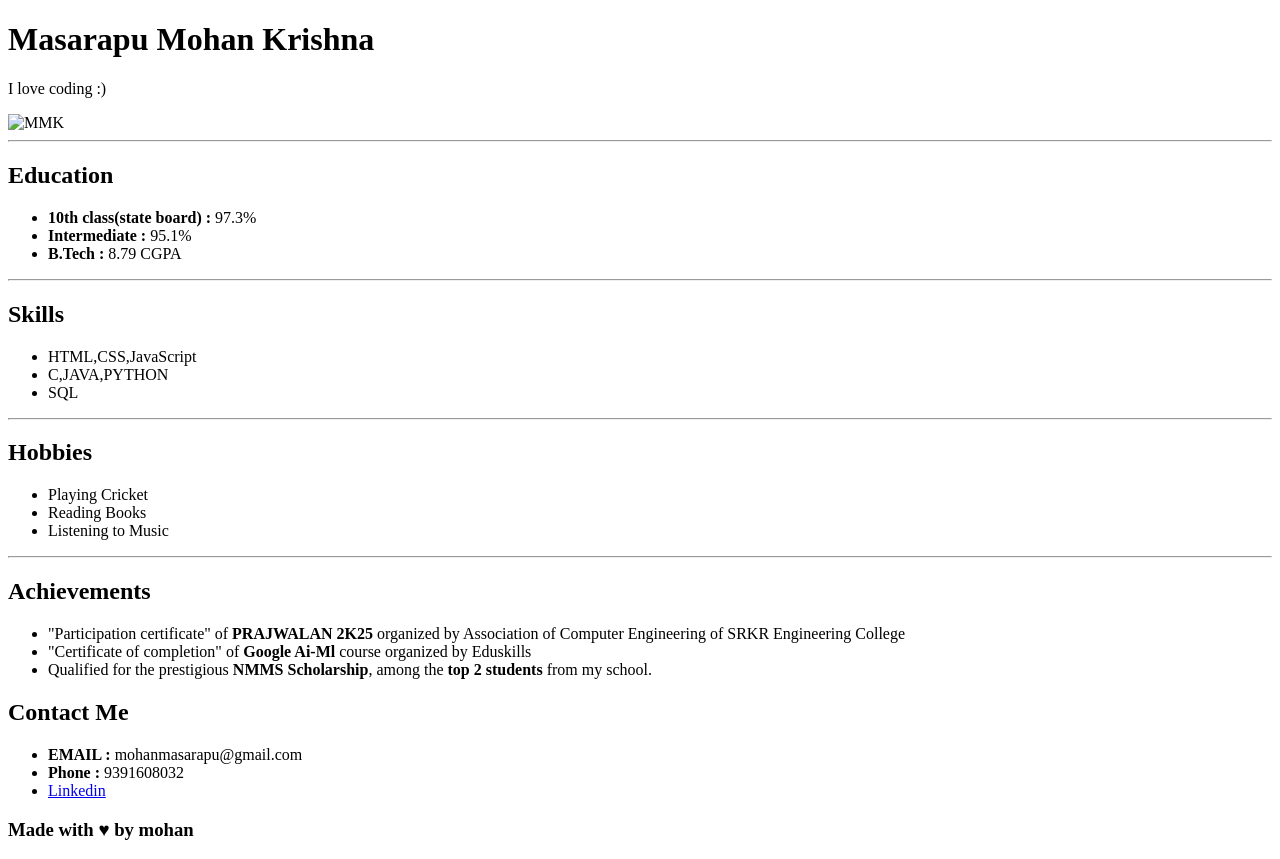
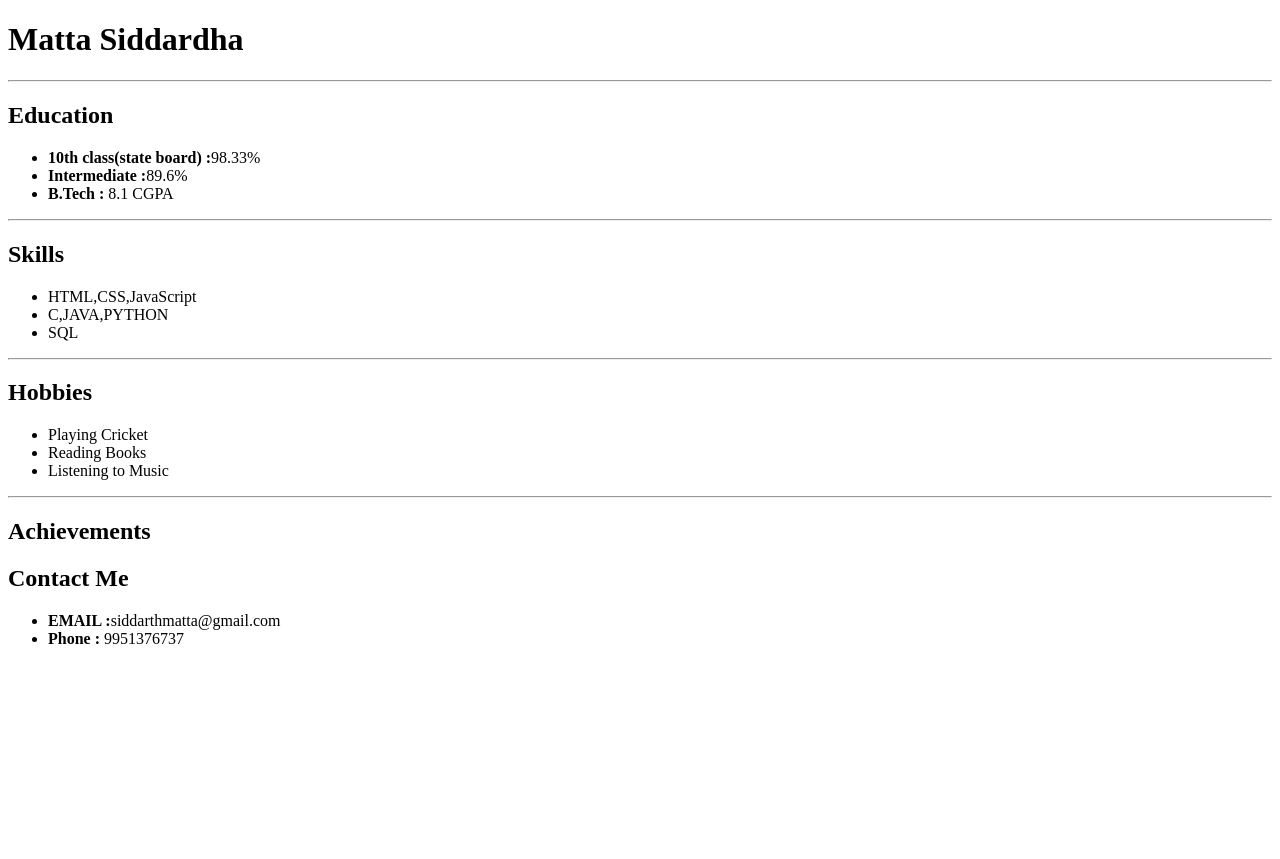
Before and after one commit to siddarthmatta/FSD-2, a plain HTML site: page index.html in a window 1280 px wide. After the commit the page ends 800 px from the top, so only its background shows below. Drawn offline with Linux system fonts and the light colour scheme.

Commit message:
Update index.html

```diff
--- a/index.html
+++ b/index.html
@@ -7,17 +7,15 @@
 </head>
 <body>
     <header>
-        <h1>Masarapu Mohan Krishna</h1>
-        <p>I love coding :)</p>
-        <img src="mohan.jpg" alt="MMK" width="150px" height="150px">
-        <hr>
+        <h1>Matta Siddardha</h1>
+              <hr>
     </header>
     <section>
         <h2>Education</h2>
         <ul>
-            <li><b>10th class(state board) :</b> 97.3%</li>
-            <li><b>Intermediate :</b> 95.1%</li>
-            <li><b>B.Tech :</b> 8.79 CGPA</li>
+            <li><b>10th class(state board) :</b>98.33%</li>
+            <li><b>Intermediate :</b>89.6%</li>
+            <li><b>B.Tech :</b> 8.1 CGPA</li>
         </ul>
         <hr>
    </section>
@@ -42,19 +40,15 @@
    <section>
         <h2>Achievements</h2>
         <ul>
-            <li>&quot;Participation certificate&quot; of  <STRONG>PRAJWALAN 2K25</STRONG>  organized by Association of Computer Engineering of SRKR Engineering College </li>
-            <li>&quot;Certificate of completion&quot; of  <STRONG>Google Ai-Ml</STRONG>  course organized by Eduskills</li>
-            <li>Qualified for the prestigious <STRONG>NMMS Scholarship</STRONG>, among the <STRONG>top 2 students</STRONG> from my school.</li>
+            <li</li>
         </ul>
    </section>
    <footer>
         <h2>Contact Me</h2>
         <ul>
-            <li><b>EMAIL :</b> mohanmasarapu@gmail.com</li>
-            <li><b>Phone :</b> 9391608032</li>
-            <li><a href="https://www.linkedin.com/in/masarapu-mohan-krishna-550972353/" target="_blank"> Linkedin</a></li>
+            <li><b>EMAIL :</b>siddarthmatta@gmail.com</li>
+            <li><b>Phone :</b> 9951376737</li>
         </ul>
-        <h3>Made with &hearts; by mohan</h3>
    </footer>
 </body>
 </html>
```
